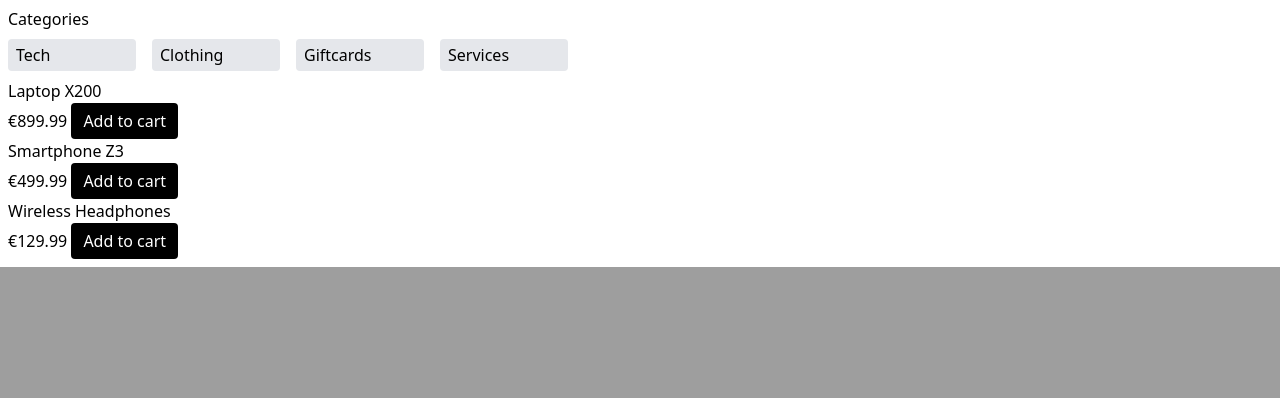
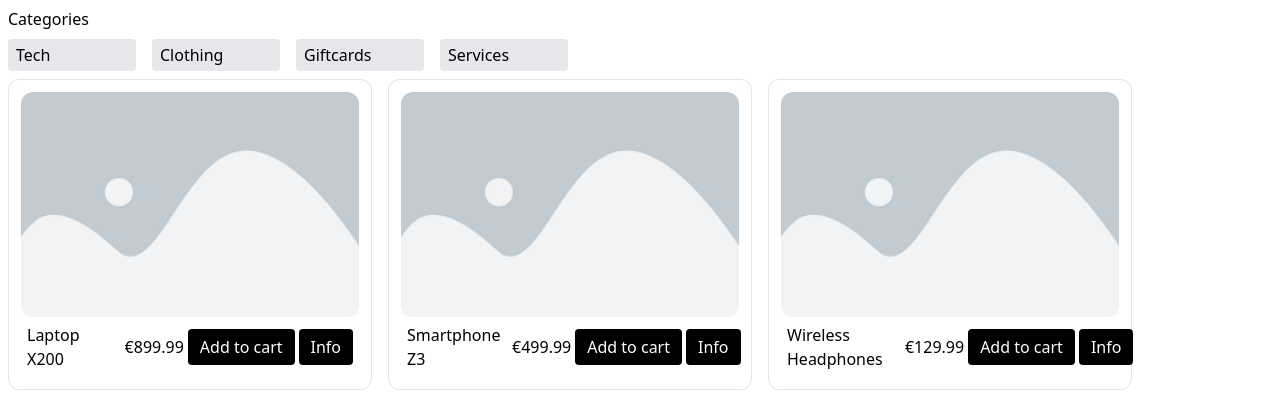
Before and after one commit to NikkieDev/webshop__school, a PHP site: page /public/ in a window 1280 px wide. Shown: the part 545-943 px from the top of the page. Before the commit the page ends 812 px from the top, so only its background shows below. Run offline with PHP 8.4, Linux system fonts and the light colour scheme; data comes from the database, SQL or seed files in the repository; both versions use the stored data as it was after the commit; some libraries are stand-ins or nearby versions.

Commit message:
added uuid

```diff
--- a/api/get-products.php
+++ b/api/get-products.php
@@ -1,16 +1,22 @@
 <?php
 
-require_once '../private/config.php';
-require_once '../private/database.php';
-require_once '../private/product-handler.php';
+require_once '../lib/config.php';
+require_once '../lib/database.php';
+require_once '../lib/product.php';
 
 $db = new Database();
 $pdo = $db->getConnection();
-$product_handler = new ProductHandler($pdo);
+$product_handler = new Product($pdo);
 
 header('Content-Type: application/json');
+$category = $_GET['cat'];
 
-$category = $_GET['cat'];
+if (!$category) {
+  http_response_code(400);
+  echo json_encode(['error' => 'No category set']);
+  exit;
+}
+
 $products = $product_handler->getList(5, $category);
 
 if (count($products) < 0) {
--- /dev/null
+++ b/lib/logger.php
@@ -0,0 +1,26 @@
+<?php
+
+class Logger
+{
+  private $caller;
+
+  public function __construct(string $caller)
+  {
+    $this->caller = $caller;
+  }
+
+  public function info(string $message)
+  {
+    try {
+      $date = date("Y-m-d");
+      $time = date("h:i:sa");
+      $datetime = date("Y-m-d h:i:sa");
+      $file = fopen("../log/log-".$date.".txt", "w");
+
+      $writeable = "[$this->caller - $datetime] - $message";
+      fwrite($file, $writeable);
+    } catch (Exception $e) {
+      echo "An error has occured!" . $e;
+    }
+  }
+}
--- a/public/css/index.css
+++ b/public/css/index.css
@@ -1,3 +1,7 @@
+body {
+  width: 100vw;
+}
+
 .header--image-wrapper {
   position: relative;
 }
@@ -23,7 +27,7 @@
   min-width: 128px;
 }
 
-.categories-wrapper {
+.categories--select-wrapper {
   overflow: auto;
 }
 
@@ -31,10 +35,46 @@
   display: none;
 }
 
-.product--item-add__to__cart {
+.product--item-button {
+  display: block;
   background-color: black;
   color: white;
   border-radius: 4px;
   width: fit-content;
+  flex-shrink: 0;
   padding: 6px 12px;
 }
+
+.product--item-wrapper {
+  width: fit-content;
+}
+
+.product-item {
+  display: flex;
+  flex-direction: column;
+  width: 364px;
+  background: white;
+  border: 1px solid rgba(0,0,0,0.1);
+  border-radius: 12px;
+  padding: 12px;
+}
+
+.product--item-image {
+  border-radius: inherit;
+}
+
+.product--item-cta-wrapper {
+  padding: 6px;
+  display: flex;
+  flex-direction: row;
+  align-items: center;
+  justify-content: center;
+}
+
+.product--item-cta {
+  display: flex;
+  margin-left: auto;
+  justify-content: center;
+  align-items: center;
+  gap: 4px;
+}
--- a/public/index.html
+++ b/public/index.html
@@ -38,10 +38,10 @@
           <p data-name="Giftcards" class="category text-start py-1 px-2 rounded bg-gray-200">Giftcards</p>
         </button>
         <button class="category-wrapper">
-          <p data-name="Services" class="category text-start py-1 px-2 rounded bg-gray-200">Services</p>
+          <p data-name="Service" class="category text-start py-1 px-2 rounded bg-gray-200">Services</p>
         </button>
       </div>
-      <div class="category--items-wrapper flex flex-col">
+      <div class="category--items-wrapper flex flex-wrap gap-4">
         <!-- filled by JS -->
       </div>
     </section>
--- a/public/js/index/product-list.js
+++ b/public/js/index/product-list.js
@@ -7,12 +7,18 @@ function setProducts(products) {
   productsListWrapper.innerHTML = null;
   products.forEach(product => {
     const productWrapper = document.createElement('div');
+    productWrapper.classList.add('product--item-wrapper');
 
-    productWrapper.classList.add('product--item-wrapper');
     productWrapper.innerHTML = `<div class='product-item'>
-    <p class="product--item-title">${product.product_name}</p>
-    <span class="product--item-price">&euro;${product.product_price}</span>
-    <button class='product--item-add__to__cart' onclick='addToCart(${product.product_id})'>Add to cart</button>
+      <img class="product--item-image" src="/cdn/${product.image_name}" />
+      <div class="product--item-cta-wrapper">
+        <p class="product--item-title">${product.product_name}</p>
+        <div class="product--item-cta">
+          <span class="product--item-price">&nbsp;&euro;${product.product_price}</span>
+          <button class='product--item-button product--item-add__to__cart' onclick="addToCart('${product.product_uuid}')">Add to cart</button>
+          <a class="product--item-button" href="product-detail.php?uuid=${product.product_uuid}">Info</a>
+        </div>
+      </div>
     </div`;
 
     productsListWrapper.appendChild(productWrapper);
@@ -27,12 +33,17 @@ async function fetchProducts(category) {
   }
 
   const responseBody = await response.json();
+
+  if (responseBody.body.length <= 0) {
+    throw new Error(`No '${category}' products found`)
+  }
+
   return responseBody.body;
 }
 
 document.addEventListener('DOMContentLoaded', async () => {
   try {
-    const products = await fetchProducts('Tech');
+    const products = await fetchProducts(localStorage.getItem('category') || 'Tech');
     setProducts(products);
   } catch (error) {
     productsListWrapper.textContent = error.message;
@@ -40,7 +51,6 @@ document.addEventListener('DOMContentLoaded', async () => {
 });
 
 categoryWrapper.addEventListener('category-select', async e => {
-  console.log(e);
   localStorage.setItem('category', e.detail);
 
   try {
@@ -55,5 +65,5 @@ categories.forEach(categoryEl => {
   categoryEl.addEventListener('click', e => {
     const newEvent = new CustomEvent("category-select", { detail: e.target.getAttribute('data-name') });
     categoryWrapper.dispatchEvent(newEvent);
-  })
-})
+  });
+});
```
Also changed, not shown: init.sql (+36 -6 lines), lib/product.php (added, +93 -0 lines), private/product-handler.php (deleted, +0 -44 lines), cdn/placeholder.png (added), lib/config.php (renamed from private/config.php), lib/database.php (renamed from private/database.php), public/product-detail.html (deleted).
